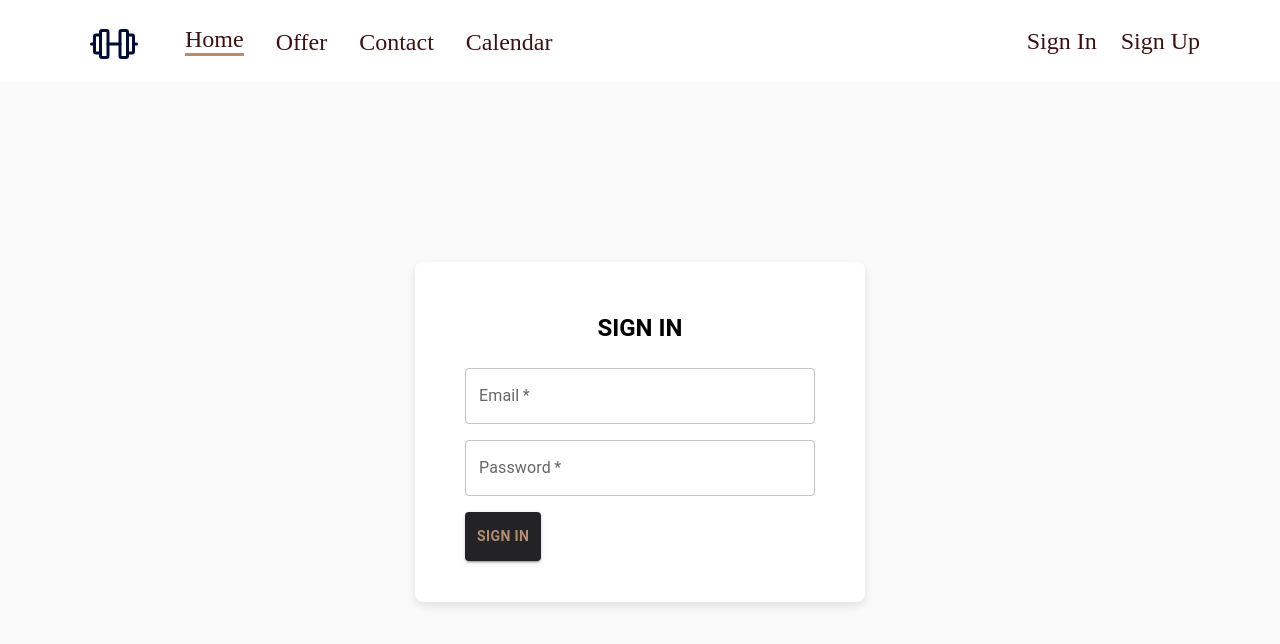
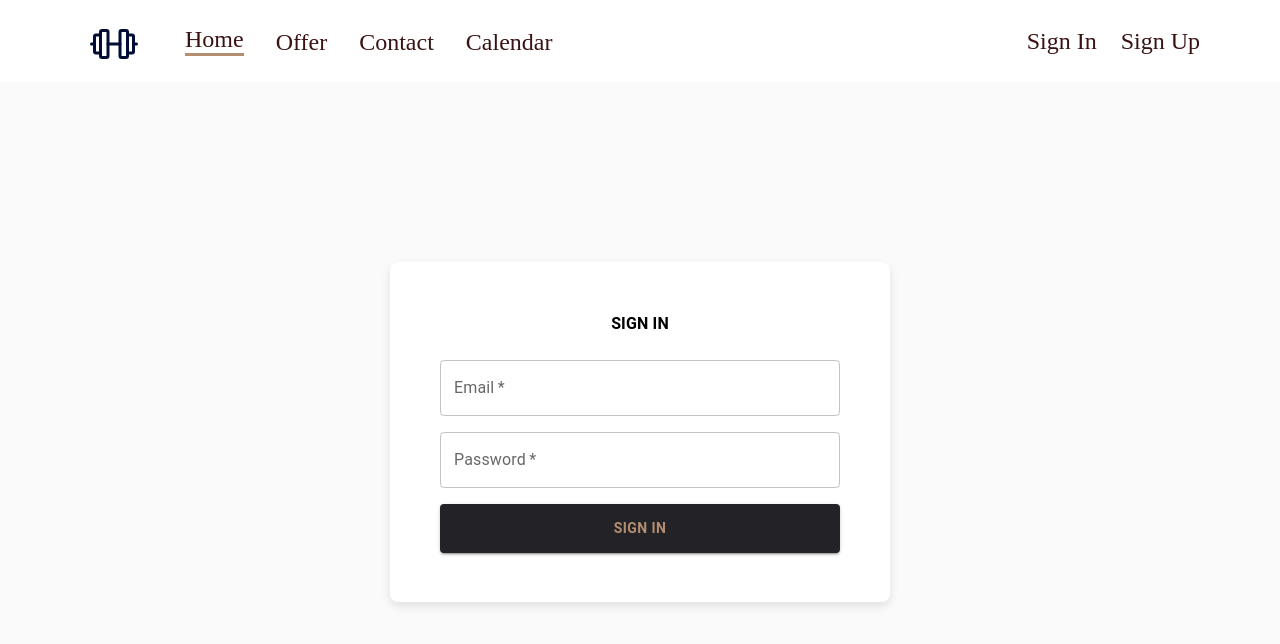
Before and after one commit to zosiaszy/gym-project, a React (Vite) app in the folder frontend/: page /login in a window 1280 px wide. Shown: the top 644 px of the page. Built offline with nearby package versions, Linux system fonts and the light colour scheme.

Commit message:
Add changes for button in SignIn form

```diff
--- a/frontend/src/pages/SignIn.jsx
+++ b/frontend/src/pages/SignIn.jsx
@@ -28,7 +28,7 @@ const SignIn = () => {
       }}
     >
       <Box sx={boxStyle}>
-        <Typography variant="h5" textAlign="center" mb={3} fontWeight="bolder">
+        <Typography textAlign="center" mb={3} fontWeight="bolder">
           SIGN IN
         </Typography>
         <form onSubmit={handleSubmit}>
@@ -75,13 +75,14 @@ const boxStyle = {
   borderRadius: "8px",
   boxShadow: "0 4px 10px rgba(0,0,0,0.1)",
   width: "100%",
-  maxWidth: "350px",
+  maxWidth: "400px",
   marginTop: "-100px",
   height: "30vh",
 };
 
 const buttonStyle = {
   padding: "12px",
+  width: "400px",
   backgroundColor: "#232227",
   color: "#b48e70",
   fontWeight: "bold",
```
